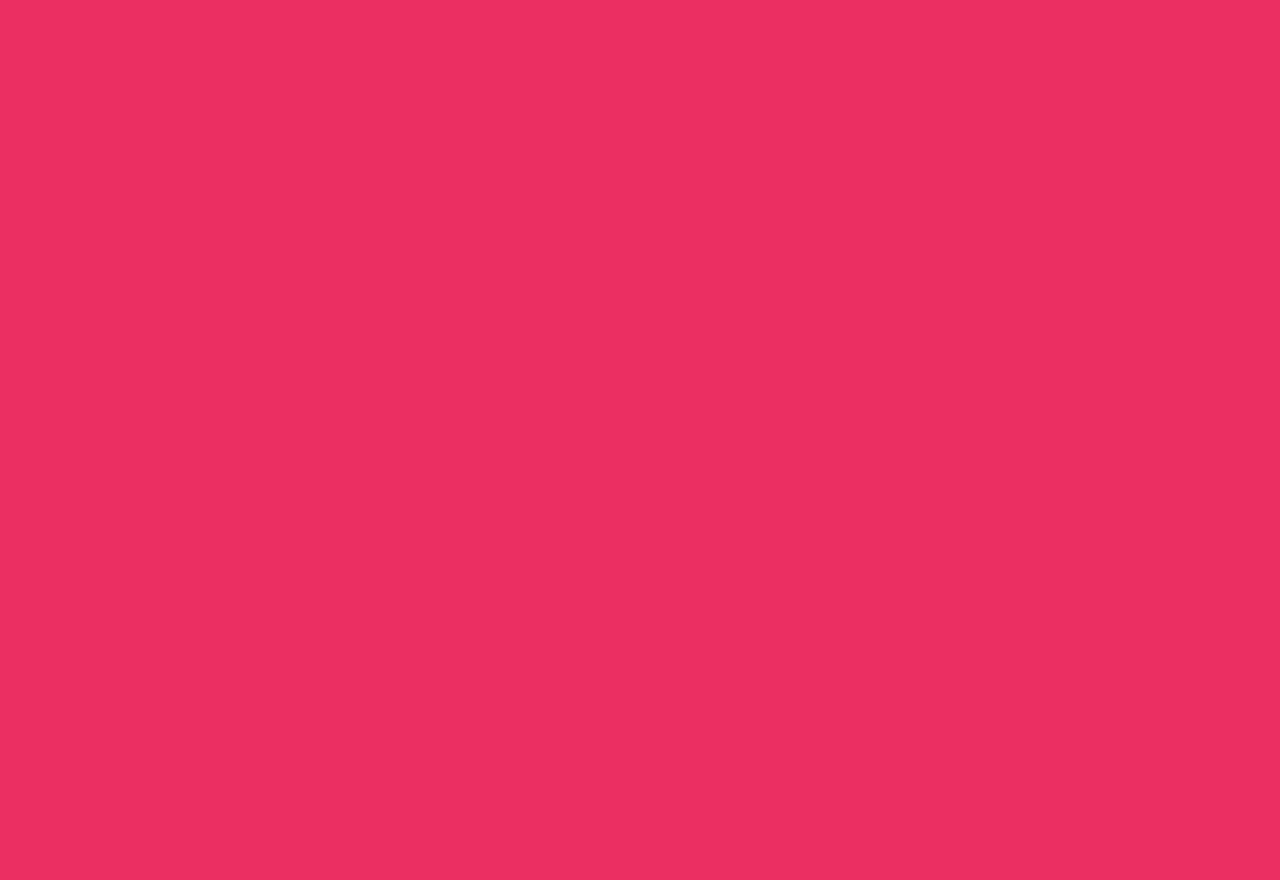
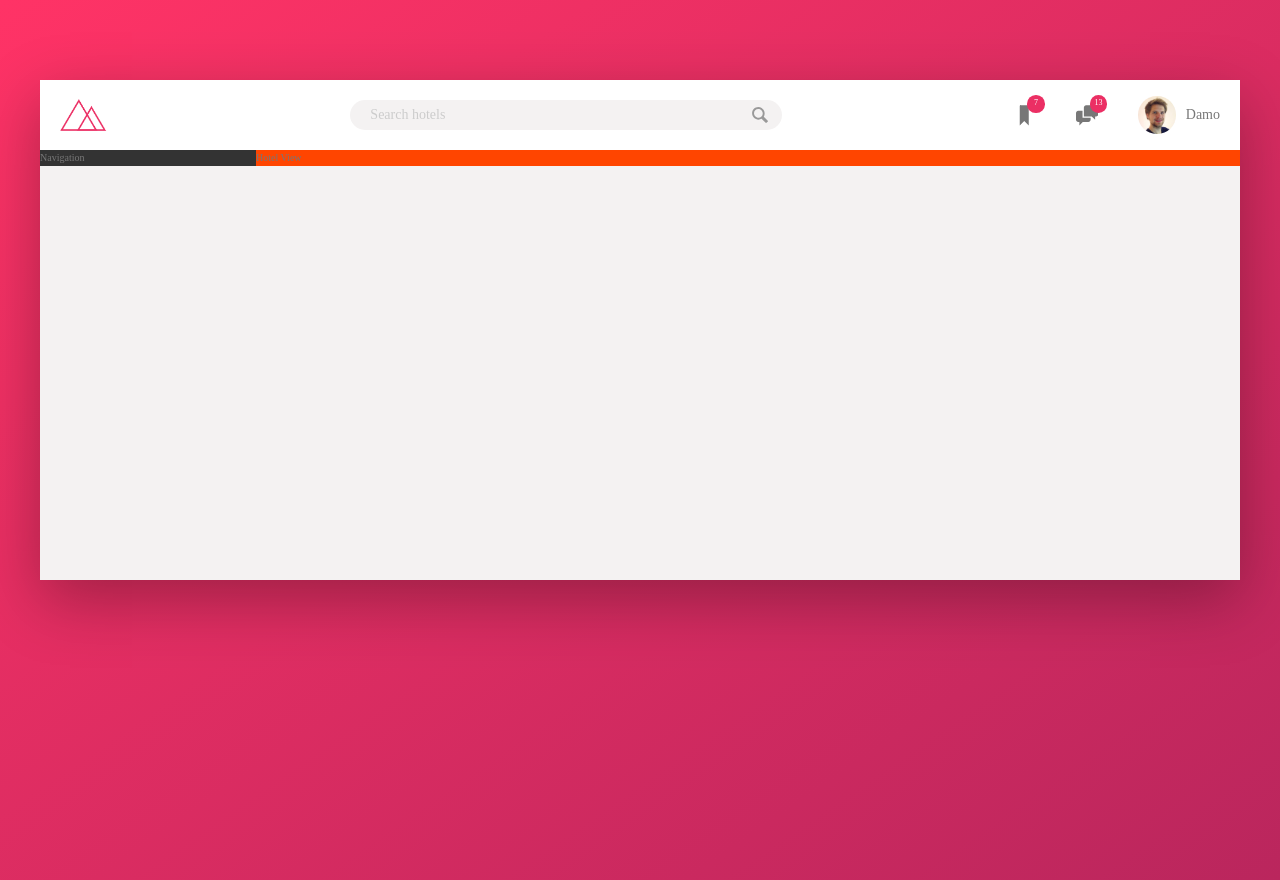
Before and after one commit to damo989/Trillo, a website: page index.html in a window 1280 px wide. Before the commit the page ends 800 px from the top, so only its background shows below. Drawn offline with Linux system fonts and the light colour scheme.

Commit message:
Created Header

```diff
--- a/index.html
+++ b/index.html
@@ -11,6 +11,46 @@
         <title>trillo &mdash; Your all-in-one booking app</title>
     </head>
     <body>
+        <div class="container">
+            <header class="header">
+                <img src="img/logo.png" alt="Trillo Logo" class="logo">
 
+            <form action="#" class="search">
+                <input type="text" class="search__input" placeholder="Search hotels">
+                <button class="search__button"></button>
+                <svg class="search__icon">
+                    <use xlink:href="img/sprite.svg#icon-magnifying-glass"></use>
+                </svg>
+            </form>
+            <nav class="user-nav">
+                <div class="user-nav__icon-box">
+                    <svg class="user-nav__icon">
+                        <use xlink:href="img/sprite.svg#icon-bookmark"></use>
+                    </svg>
+                    <span class="user-nav__notification">7</span>
+                </div>
+                <div class="user-nav__icon-box">
+                    <svg class="user-nav__icon">
+                        <use xlink:href="img/sprite.svg#icon-chat"></use>
+                    </svg>
+                    <span class="user-nav__notification">13</span>
+                </div>
+                <div class="user-nav__user">
+                    <img src="img/user.jpg" alt="User Photo" class="user-nav__user-photo">
+                    <span class="user-nav__user-name">Damo</span>
+                </div>
+
+            </nav>
+            </header>
+
+            <div class="content">
+                <nav class="side-bar">
+                    Navigation
+                </nav>
+                <main class="hotel-view">
+                    Hotel View
+                </main>
+            </div>
+        </div>
     </body>
 </html>
--- /dev/null
+++ b/sass/_base.scss
@@ -0,0 +1,68 @@
+/*
+COLORS
+
+Primary: #eb2f64
+Primary light: #FF3366
+Primary dark: #BA265D
+
+Grey light 1: #faf9f9
+Grey light 2: #f4f2f2
+Grey light 3: #f0eeee
+Grey light 4: #ccc
+
+Grey dark 1: #333
+Grey dark 2: #777
+Grey dark 3: #999
+
+*/
+
+//VARIABLES
+:root {
+    --color-primary: #eb2f64;
+    --color-primary-light: #FF3366;
+    --color-primmary-dark: #BA265D;
+
+    --color-Grey-light-1: #faf9f9;
+    --color-Grey-light-2: #f4f2f2;
+    --color-Grey-light-3: #f0eeee;
+    --color-Grey-light-4: #ccc;
+
+    --color-Grey-dark-1: #333;
+    --color-Grey-dark-2: #777;
+    --color-Grey-dark-3: #999;
+
+    --shadow-dark: 0 2rem 6rem rgba(0, 0, 0, .3);
+}
+
+
+
+
+
+//GLOBAL RESETS || USE THIS FOR EVERY WEBSITE
+*{
+    margin: 0;
+    padding: 0;
+}
+
+*,
+::before,
+::after {
+    box-sizing: inherit;
+}
+
+html {
+    box-sizing: border-box;
+    font-size: 62.5% //1 rem = 10px 10pz/16px = 62.5%
+}
+
+body {
+    font-family: 'Open Sans, sans-serif';
+    font-weight: 400;
+    color: var(--color-Grey-dark-2);
+    line-height: 1.6;
+    background-image: linear-gradient(to right bottom, var(--color-primary-light), var(--color-primmary-dark));
+    background-size: cover;
+    background-repeat: no-repeat;
+
+    min-height: 100vh;
+}
--- /dev/null
+++ b/sass/_components.scss
@@ -0,0 +1,130 @@
+///////////////////////////////////////////////////
+//LOGO
+
+.logo {
+    height: 3.25rem;
+    margin: 2rem;
+}
+
+///////////////////////////////////////////////////
+//SEARCH
+.search {
+    flex: 0 0 40%;
+
+    display: flex;
+    align-items: center;
+    justify-content: center;
+
+    &__input {
+        font-family: inherit;
+        font-size: inherit;
+        color: inherit;
+        background-color: var(--color-Grey-light-2);
+        border: none;
+        padding: .7rem 2rem;
+        border-radius: 100px;
+        width: 90%;
+        transition: all .2s;
+        margin-right: -3.25rem;
+
+        &:focus{
+            outline: none;
+            width: 100%;
+            background-color: var(--color-Grey-light-3);
+
+        }
+
+        &::-webkit-input-placeholder {
+            font-weight: 100;
+            color: var(--color-Grey-light-4);
+        }
+
+    }
+
+    &__input:focus + &__button {
+        background-color: var(--color-Grey-light-3);
+
+    }
+
+    &__button {
+        border: none;
+        background-color: var(--color-Grey-light-2);
+
+        &:focus{
+            outline: none;
+        }
+
+        &:active{
+            transform: translateY(2px);
+        }
+
+
+    }
+
+
+    &__icon {
+        height: 2rem;
+        width: 2rem;
+        fill: var(--color-Grey-dark-3);
+    }
+}
+
+
+
+
+
+///////////////////////////////////////////////////
+//USER NAVIGATION
+.user-nav {
+align-self: stretch;
+
+display: flex;
+align-items: center;
+
+& > * {
+    padding: 0 2rem;
+    cursor: pointer;
+    height: 100%;
+    display: flex;
+    align-items: center;
+}
+
+
+& > *:hover {
+    background-color: var(--color-Grey-light-2);
+
+}
+    &__icon-box{
+        position: relative;
+
+    }
+
+    &__icon {
+        height: 2.25rem;
+        width: 2.25rem;
+        fill: var(--color-Grey-dark-2);
+    }
+
+    &__notification {
+        font-size: .8rem;
+        height: 1.75rem;
+        width: 1.75rem;
+        border-radius: 50%;
+        background-color: var(--color-primary);
+        color: #fff;
+        position: absolute;
+        top: 1.5rem;
+        right: 1.1rem;
+
+        display: flex;
+        justify-content: center;
+        align-items: center;
+    }
+
+    &__user-photo {
+        height:3.75rem;
+        border-radius: 50%;
+        margin-right: 1rem;
+    }
+
+}
--- /dev/null
+++ b/sass/_layout.scss
@@ -0,0 +1,33 @@
+.container {
+max-width: 120rem;
+margin: 8rem auto;
+background-color: var(--color-Grey-light-2);
+box-shadow: var(--shadow-dark);
+min-height: 50rem;
+}
+
+.header{
+    font-size: 1.4rem;
+    height: 7rem;
+    background-color: #fff;
+    border-bottom: var(--color-Grey-light-2);
+
+    display: flex;
+    justify-content: space-between;
+    align-items: center;
+}
+
+.content {
+    display: flex;
+}
+
+.side-bar {
+    background-color: var(--color-Grey-dark-1);
+    flex: 0 0 18%;
+}
+
+.hotel-view {
+    background-color: #fff;
+    background-color: orangered;
+    flex: 1;
+}
--- a/sass/main.scss
+++ b/sass/main.scss
@@ -1,26 +1,3 @@
-/*
-COLORS
-
-Primary: #eb2f64
-Primary light: #FF3366
-Primary dark: #BA265D
-
-Grey light 1: #faf9f9
-Grey light 2: #f4f2f2
-Grey light 3: #f0eeee
-Grey light 4: #ccc
-
-Grey dark 1: #333
-Grey dark 2: #777
-Grey dark 3: #999
-
-*/
-
-*{
-    margin: 0;
-    padding: 0;
-}
-
-body {
-    background-color: #eb2f64;
-}
+@import "base";
+@import "layout";
+@import "components";
```
Also changed, not shown: css/style.css.
